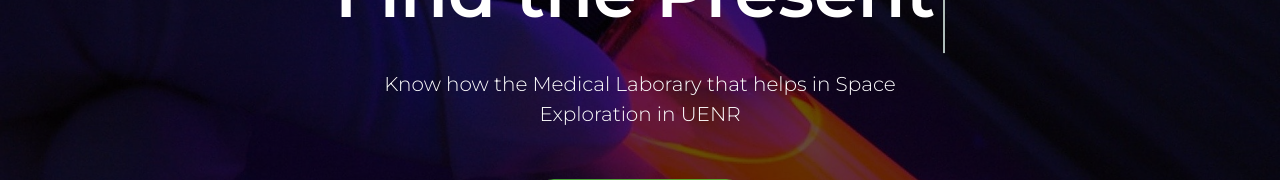
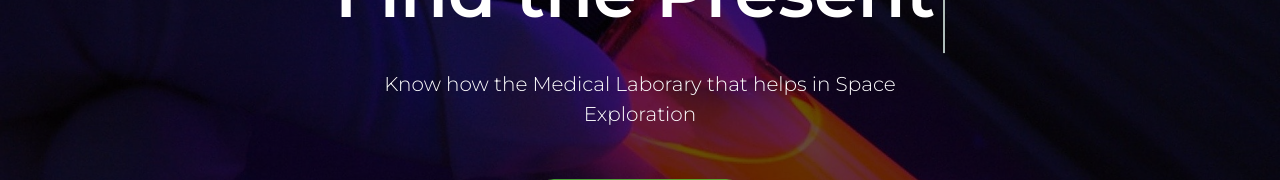
Before and after one commit to HephWisdom/sts-project, a website: page public/index.html in a window 1280 px wide. Shown: the part 314-494 px from the top of the page. Drawn offline with Linux system fonts and the light colour scheme.

Commit message:
cleanups

```diff
--- a/public/index.html
+++ b/public/index.html
@@ -46,7 +46,7 @@
                   </h2>
                   <div class="title__description">
                     Know how the Medical Laborary that helps in Space
-                    Exploration in UENR
+                    Exploration
                   </div>
 
                   <!-- Options btn color: .btn-success | .btn-info | .btn-warning | .btn-danger | .btn-primary -->
```
